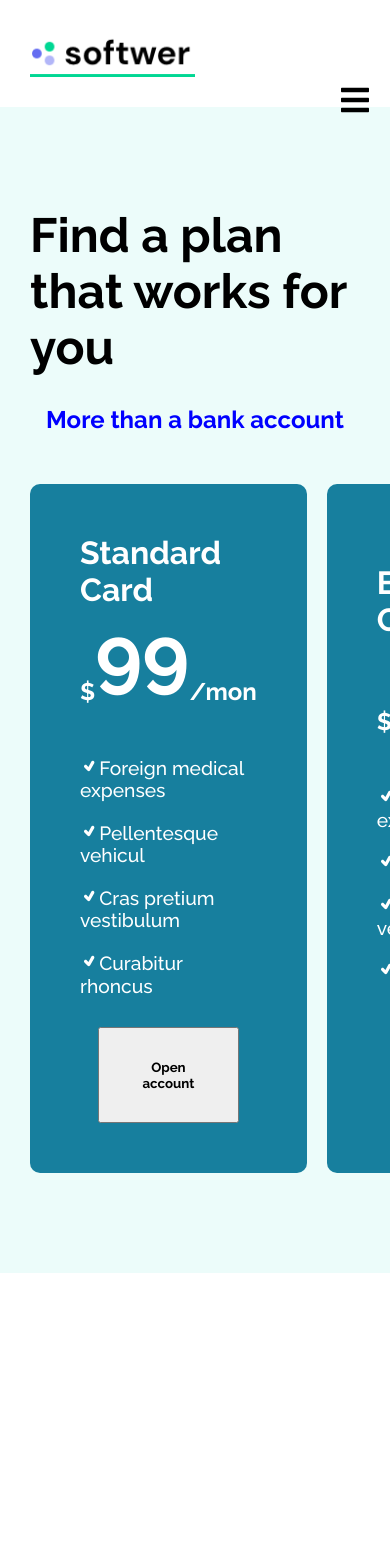
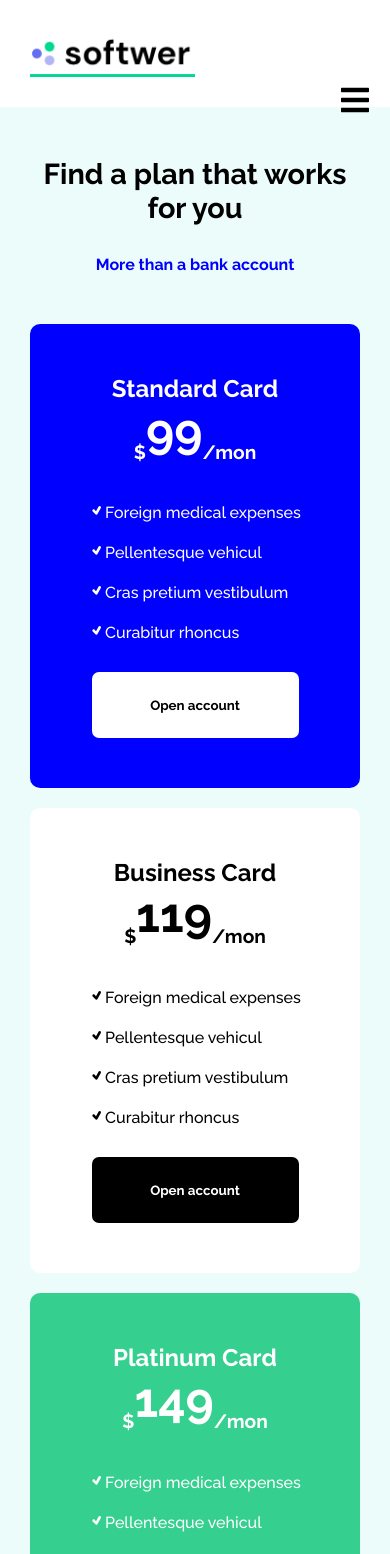
Before and after one commit to Trend20/Softwer, a React (Create React App) app: page /plans in a window 390 px wide. Shown: the top 1554 px of the page. Before the commit the page ends 1273 px from the top, so only its background shows below. Built offline with nearby package versions, Linux system fonts and the light colour scheme.

Commit message:
plan page

```diff
--- a/src/components/pages/Plans/Plans.css
+++ b/src/components/pages/Plans/Plans.css
@@ -83,4 +83,111 @@
     width: 80%;
     cursor: pointer;
     font-weight: 700;
+    color: #000;
+    background: #fff;
+    outline: none;
+    border: none;
+    border-radius: 7px;
 }
+
+#standard{
+    background: blue;
+}
+
+#business{
+    background: #fff;
+    color: #000;
+}
+
+#business button{
+    background: #000;
+    color: #fff;
+}
+
+#platinum{
+    background: #35cf8f;
+}
+
+/* responsiveness */
+
+@media screen and (max-width: 991px){
+    .plans{
+        display: flex;
+        flex-direction: column;
+        width: 100%;
+    }
+
+    .plans-card{
+        padding: 50px 30px;
+    }
+
+    .plans-head{
+        display: flex;
+        justify-content: center;
+        align-items: center;
+        flex-direction: column;
+    }
+
+    .plans-head h1{
+        font-size: 1.8rem;
+        text-align: center;
+        font-weight: 700;
+    }
+
+    .plans-head h3{
+        font-size: 1rem;
+        color: blue;
+        margin-top: 30px;
+    }
+
+    .card-container{
+        grid-template-columns: repeat(1, 2fr);
+    }
+
+    .price-card h3{
+        font-size: 1.5rem;
+    }
+
+    .price-card h1{
+        font-size: 3rem;
+    }
+
+    .price-card h1 sub{
+        font-size: 1.2rem;
+    }
+
+    .price-list{
+        display: flex;
+        flex-direction: column;
+        margin-top: 20px;
+    }
+
+    .price-list p{
+        margin-top: 20px;
+        font-size: 1rem;
+        font-weight: 500;
+    }
+
+    .price-card button{
+        padding: 25px;
+        width: 90%;
+    }
+
+    #standard{
+        background: blue;
+    }
+
+    #business{
+        background: #fff;
+        color: #000;
+    }
+
+    #business button{
+        background: #000;
+        color: #fff;
+    }
+
+    #platinum{
+        background: #35cf8f;
+    }
+}
--- a/src/components/pages/Plans/Plans.js
+++ b/src/components/pages/Plans/Plans.js
@@ -1,5 +1,6 @@
 import React from 'react'
 import { TiTick} from 'react-icons/ti';
+import Footer from '../../Footer/Footer';
 
 import './Plans.css';
 
@@ -34,7 +35,7 @@ function Plans() {
                       <button>Open account</button>
                   </div>
 
-                  <div className="price-card" id="standard">
+                  <div className="price-card" id="business">
                       <h3>Business Card</h3>
                       <h1>
                           <sub>$</sub>119<sub>/mon</sub>
@@ -56,7 +57,7 @@ function Plans() {
                       <button>Open account</button>
                   </div>
 
-                  <div className="price-card" id="standard">
+                  <div className="price-card" id="platinum">
                       <h3>Platinum Card</h3>
                       <h1>
                           <sub>$</sub>149<sub>/mon</sub>
@@ -79,6 +80,16 @@ function Plans() {
                   </div>
               </div>
             </div>
+
+            {/* sign-up */}
+            <div className="sign-up">
+                <h1>Sign up and get your bank account in 8 minutes</h1>
+                <p>Sign up right now and enjoy the wide variety of possibilities which our application provides.</p>
+                <button className="button">Open bank account</button>
+            </div>
+
+
+            <Footer />
         </div>
     )
 }
```
Also changed, not shown: 1 other file (tests, documents, lock files or other folders).
